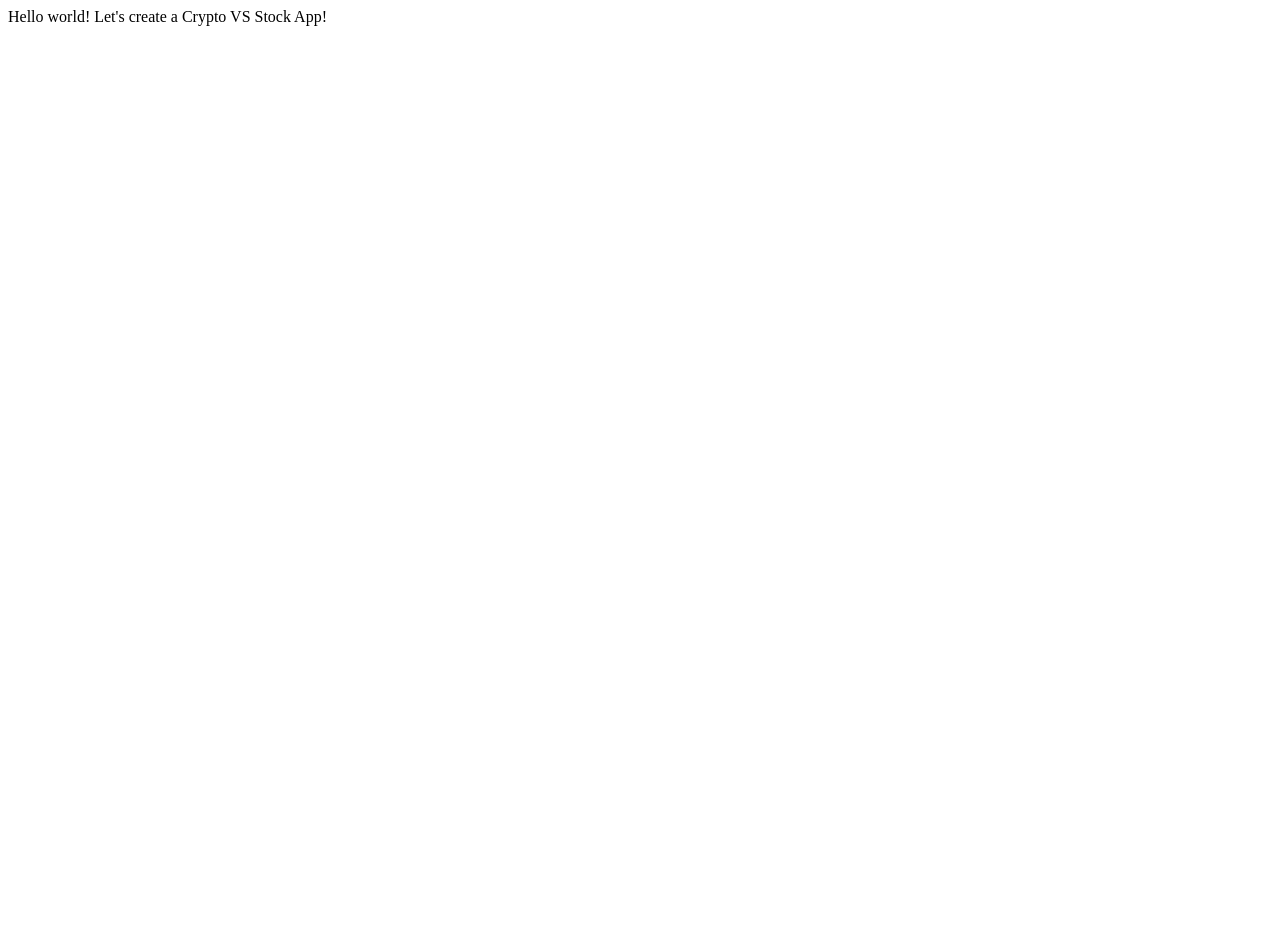
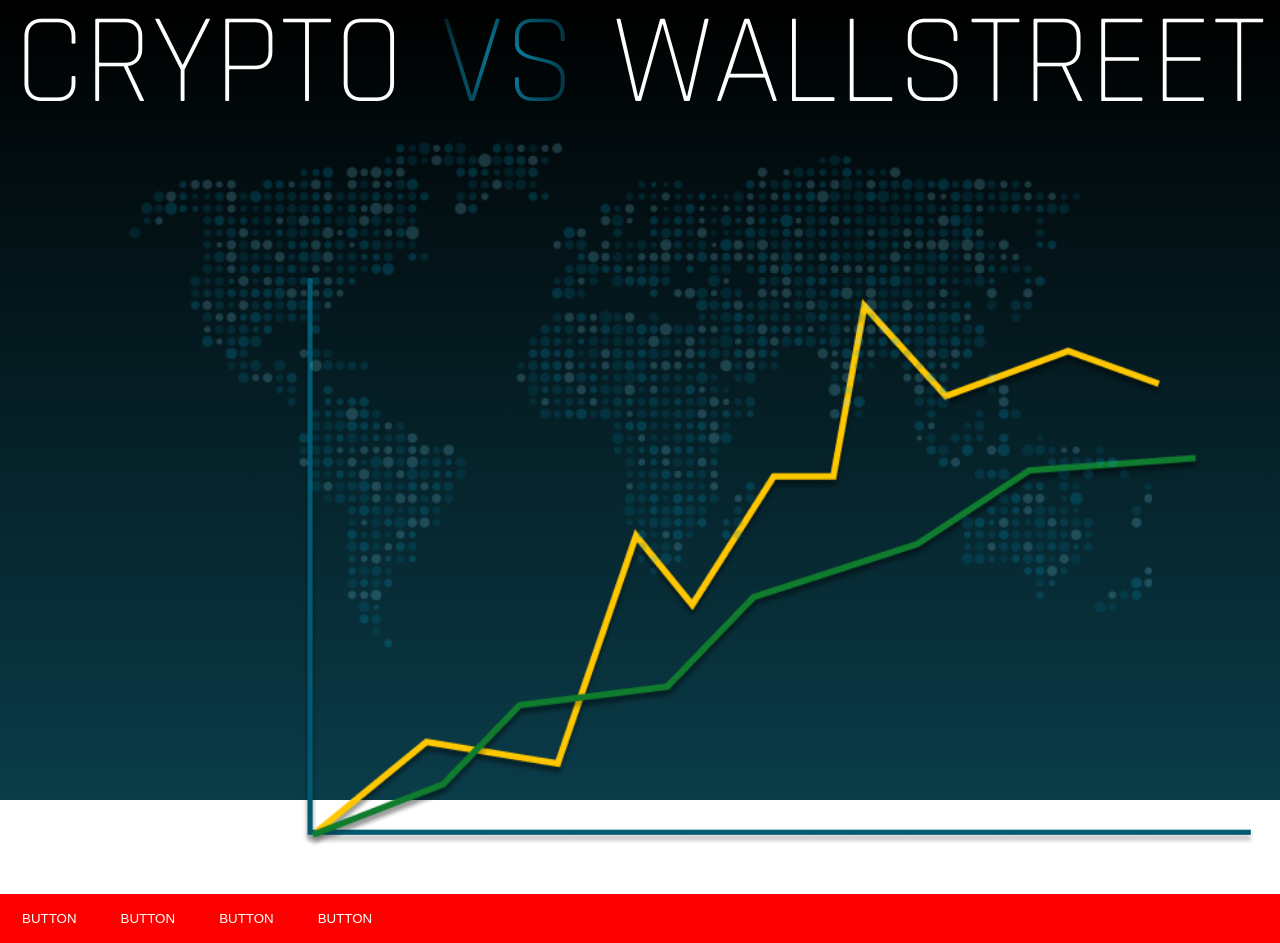
Before and after one commit to StockVsCrypto/crypto-vs-wallstreet, a Gatsby site: page / in a window 1280 px wide. Before the commit the page ends 800 px from the top, so only its background shows below. Built offline with nearby package versions, Linux system fonts and the light colour scheme; Gatsby itself is replaced by a stand-in of ours.

Commit message:
styled the page

```diff
--- /dev/null
+++ b/src/components/Button.js
@@ -0,0 +1,15 @@
+import React from 'react';
+import "./../css/button.css";
+
+const Button = () => (
+    <React.Fragment>
+
+        <button className="btn" type="button"> BUTTON</button>
+
+
+    </React.Fragment>
+
+
+);
+
+export default Button;
--- /dev/null
+++ b/src/components/Header.js
@@ -0,0 +1,14 @@
+import React from 'react';
+import "./../css/header.css";
+
+const Header = () => (
+    <React.Fragment>
+        <div className="header">
+            <h1 className="heading">crypto <span className="vs">vs</span> Wallstreet</h1>
+        </div>
+    </React.Fragment>
+
+
+);
+
+export default Header;
--- /dev/null
+++ b/src/css/button.css
@@ -0,0 +1,17 @@
+.btn {
+
+    color: white;
+    margin: 1rem;
+    background: none;
+    box-shadow: 0px;
+    border:none;
+
+}
+
+.btn:hover {
+    background: #015A72;
+
+    padding: 0.5rem;
+    border-radius: 15px;
+    filter: drop-shadow(0px 4px 10px rgba(0, 0, 0, 0.24));
+}
--- /dev/null
+++ b/src/css/header.css
@@ -0,0 +1,21 @@
+.header {
+
+
+}
+.heading{
+    margin:auto;
+    font-size:8rem;
+    color:white;
+    text-align: center;
+    text-transform: uppercase;
+    width:100vw;
+}
+.vs {
+    background: radial-gradient(#0990B5, black);
+   /* linear-gradient(to bottom right,#076984 40%, white 60%) bottom right,
+   linear-gradient(to bottom left, #076984 40%, white 60%) bottom left,
+   linear-gradient(to top left,  #076984 40%, white 60%) top left,
+   linear-gradient(to top right,   #076984 40%, white 60%) top right;*/
+   -webkit-background-clip: text;
+   -webkit-text-fill-color: transparent;
+}
--- /dev/null
+++ b/src/css/home.css
@@ -0,0 +1,40 @@
+@import url('https://fonts.googleapis.com/css2?family=Rajdhani:wght@300&display=swap');
+
+.root{
+    font-family: 'Rajdhani', sans-serif;
+    color:#fff;
+    height:100vh;
+    width:100vw;
+    background: rgb(0,0,0);
+    background: -moz-linear-gradient(180deg, rgba(0,0,0,1) 0%, rgba(10,60,73,1) 100%);
+    background: -webkit-linear-gradient(180deg, rgba(0,0,0,1) 0%, rgba(10,60,73,1) 100%);
+    background: linear-gradient(180deg, rgba(0,0,0,1) 0%, rgba(10,60,73,1) 100%);
+    filter: progid:DXImageTransform.Microsoft.gradient(startColorstr="#000000",endColorstr="#0a3c49",GradientType=1);
+}
+
+.bg-image{
+    position: absolute;
+    background-image: url('../images/map.png');
+    background-repeat: no-repeat;
+    background-size: 80%;
+    background-position: 50% 50%;
+    width:100vw;
+    height:100vh;
+}
+
+
+.graph{
+
+}
+.graphImg{
+    display: block;
+    margin-top: 150px;
+    margin-left: 20vw;
+    width:1000px;
+}
+
+
+.button-container{
+
+    background-color:red;
+}
--- /dev/null
+++ b/src/css/reset.css
@@ -0,0 +1,48 @@
+/* http://meyerweb.com/eric/tools/css/reset/
+   v2.0 | 20110126
+   License: none (public domain)
+*/
+
+html, body, div, span, applet, object, iframe,
+h1, h2, h3, h4, h5, h6, p, blockquote, pre,
+a, abbr, acronym, address, big, cite, code,
+del, dfn, em, img, ins, kbd, q, s, samp,
+small, strike, strong, sub, sup, tt, var,
+b, u, i, center,
+dl, dt, dd, ol, ul, li,
+fieldset, form, label, legend,
+table, caption, tbody, tfoot, thead, tr, th, td,
+article, aside, canvas, details, embed,
+figure, figcaption, footer, header, hgroup,
+menu, nav, output, ruby, section, summary,
+time, mark, audio, video {
+	margin: 0;
+	padding: 0;
+	border: 0;
+	font-size: 100%;
+	font: inherit;
+	vertical-align: baseline;
+}
+/* HTML5 display-role reset for older browsers */
+article, aside, details, figcaption, figure,
+footer, header, hgroup, menu, nav, section {
+	display: block;
+}
+body {
+	line-height: 1;
+}
+ol, ul {
+	list-style: none;
+}
+blockquote, q {
+	quotes: none;
+}
+blockquote:before, blockquote:after,
+q:before, q:after {
+	content: '';
+	content: none;
+}
+table {
+	border-collapse: collapse;
+	border-spacing: 0;
+}
--- a/src/pages/index.js
+++ b/src/pages/index.js
@@ -1,5 +1,34 @@
 import React from "react"
+import Header from "./../components/Header"
+import Button from "./../components/Button"
+import "./../css/reset.css";
+import "./../css/home.css";
+import Bg from "../images/map.png"
+import GrapthImg from "../images/graph.png"
 
 export default function Home() {
-  return <div>Hello world! Let's create a Crypto VS Stock App!</div>
-}
+  return(
+    <React.Fragment>
+
+    <div className="root">
+
+      <div className="bg-image"/>
+
+      <Header />
+
+      <div className="graph">
+        <img className="graphImg" src={GrapthImg} />
+      </div>
+
+      <div className="button-container">
+        <Button />
+        <Button />
+        <Button />
+        <Button />
+      </div>
+
+    </div>
+    </React.Fragment>
+
+    );
+  }
```
Also changed, not shown: src/images/graph.png (added), src/images/map.png (added).
